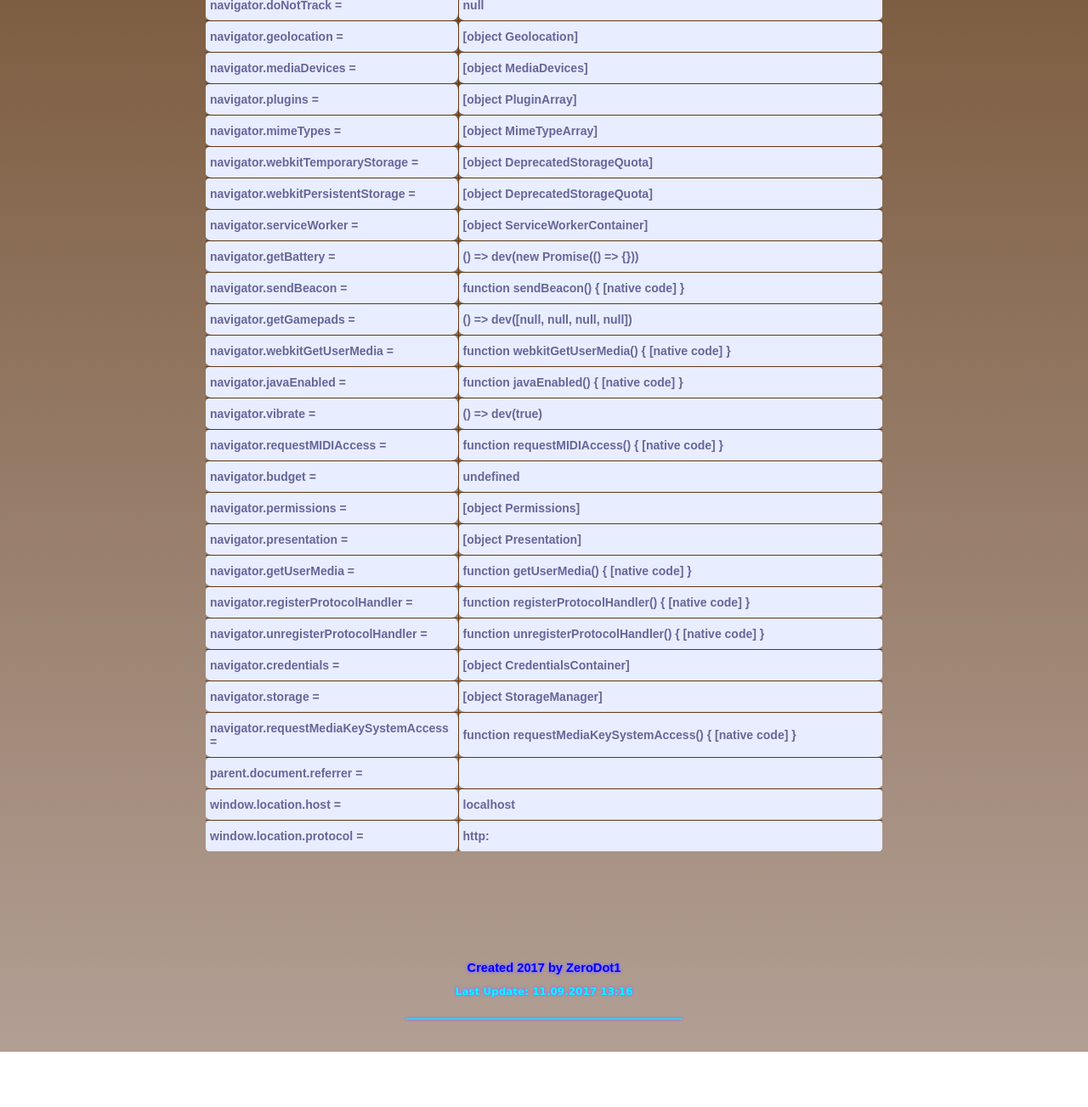
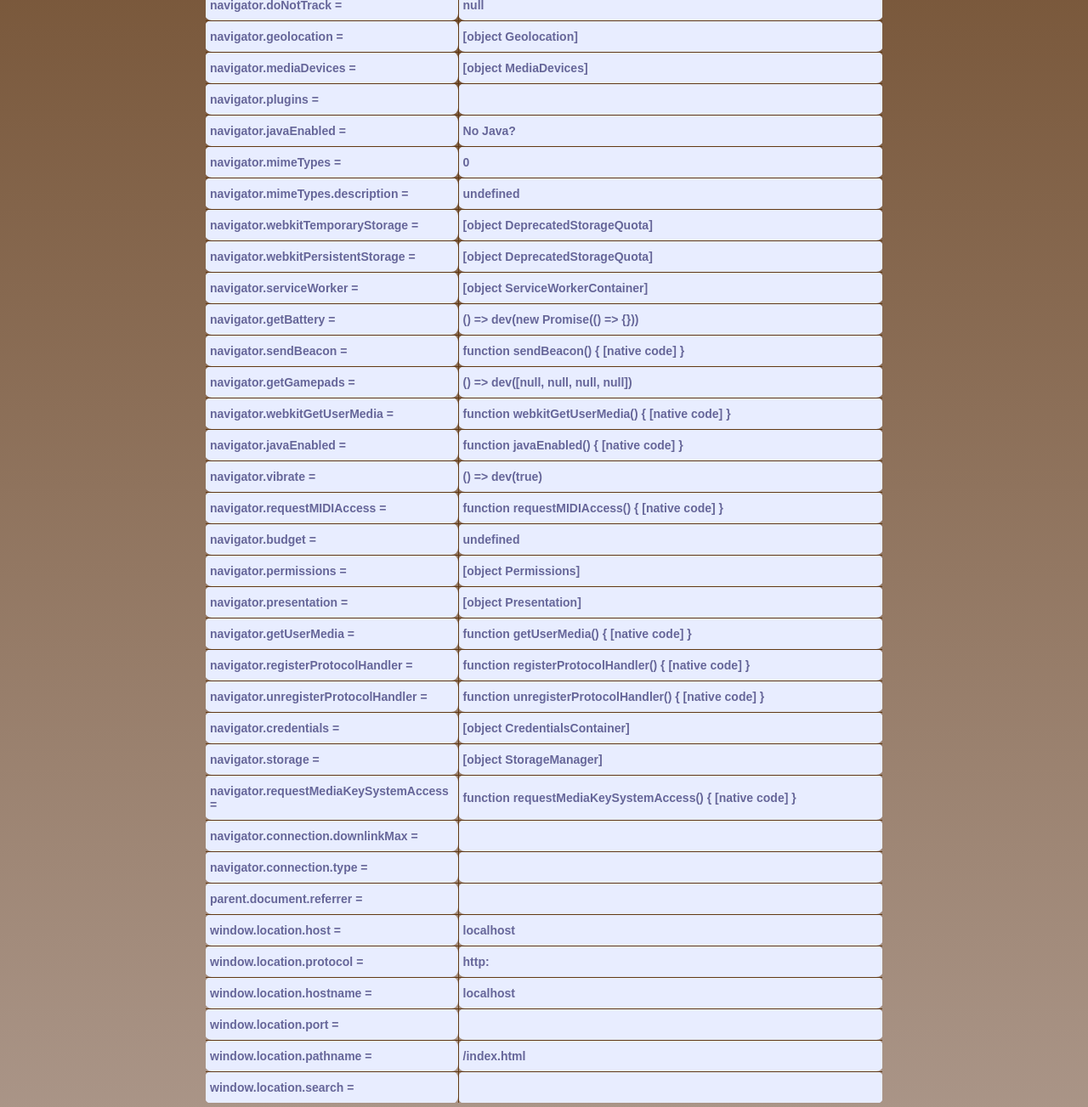
Before and after one commit to ZeroDot1/UAT, a plain HTML site: page index.html in a window 1280 px wide. Shown: the part 720-2023 px from the top of the page at 85% size. Before the commit the page ends 1958 px from the top, so only its background shows below. Drawn offline with Linux system fonts and the light colour scheme.

Commit message:
A small update

```diff
--- a/index.html
+++ b/index.html
@@ -178,7 +178,22 @@
           <td>navigator.plugins = </td>
           <td>
             <script type="text/javascript">
-              document.write(navigator.plugins);
+              var plugLength = navigator.plugins.length
+              for (i = 0; i < plugLength; i++) {
+                document.write(navigator.plugins[i].name + "<br />");
+              }
+            </script>
+          </td>
+        </tr>
+        <tr>
+          <td>navigator.javaEnabled = </td>
+          <td>
+            <script type="text/javascript">
+              var hasJava = navigator.javaEnabled()
+              if (hasJava == true)
+                document.write("You have Java enabled");
+              else
+                document.write("No Java?");
             </script>
           </td>
         </tr>
@@ -186,7 +201,15 @@
           <td>navigator.mimeTypes = </td>
           <td>
             <script type="text/javascript">
-              document.write(navigator.mimeTypes);
+              document.write(navigator.mimeTypes.length);
+            </script>
+          </td>
+        </tr>
+        <tr>
+          <td>navigator.mimeTypes.description = </td>
+          <td>
+            <script type="text/javascript">
+              document.write(navigator.mimeTypes.description + "<br />");
             </script>
           </td>
         </tr>
@@ -343,6 +366,38 @@
           </td>
         </tr>
         <tr>
+          <td>navigator.connection.downlinkMax = </td>
+          <td>
+            <script type="text/javascript">
+              if (navigator.connection.downlinkMax) {
+                downMax = navigator.connection.downlinkMax;
+                document.write(downMax);
+              }
+            </script>
+          </td>
+        </tr>
+        <tr>
+          <td>navigator.connection.type = </td>
+          <td>
+            <script type="text/javascript">
+              function checkConnection() {
+                var networkState = navigator.connection.type;
+                var states = {};
+                states[Connection.UNKNOWN] = 'Unknown connection';
+                states[Connection.ETHERNET] = 'Ethernet connection';
+                states[Connection.WIFI] = 'WiFi connection';
+                states[Connection.CELL_2G] = 'Cell 2G connection';
+                states[Connection.CELL_3G] = 'Cell 3G connection';
+                states[Connection.CELL_4G] = 'Cell 4G connection';
+                states[Connection.CELL] = 'Cell generic connection';
+                states[Connection.NONE] = 'No network connection';
+                document.write('Connection type: ' + states[networkState]);
+              }
+              checkConnection();
+            </script>
+          </td>
+        </tr>
+        <tr>
           <td>parent.document.referrer = </td>
           <td>
             <script type="text/javascript">
@@ -366,6 +421,38 @@
             </script>
           </td>
         </tr>
+        <tr>
+          <td>window.location.hostname = </td>
+          <td>
+            <script type="text/javascript">
+              document.write(window.location.hostname);
+            </script>
+          </td>
+        </tr>
+        <tr>
+          <td>window.location.port = </td>
+          <td>
+            <script type="text/javascript">
+              document.write(window.location.port);
+            </script>
+          </td>
+        </tr>
+        <tr>
+          <td>window.location.pathname = </td>
+          <td>
+            <script type="text/javascript">
+              document.write(window.location.pathname);
+            </script>
+          </td>
+        </tr>
+        <tr>
+          <td>window.location.search = </td>
+          <td>
+            <script type="text/javascript">
+              document.write(window.location.search);
+            </script>
+          </td>
+        </tr>
       </tbody>
     </table>
     <br />
```
